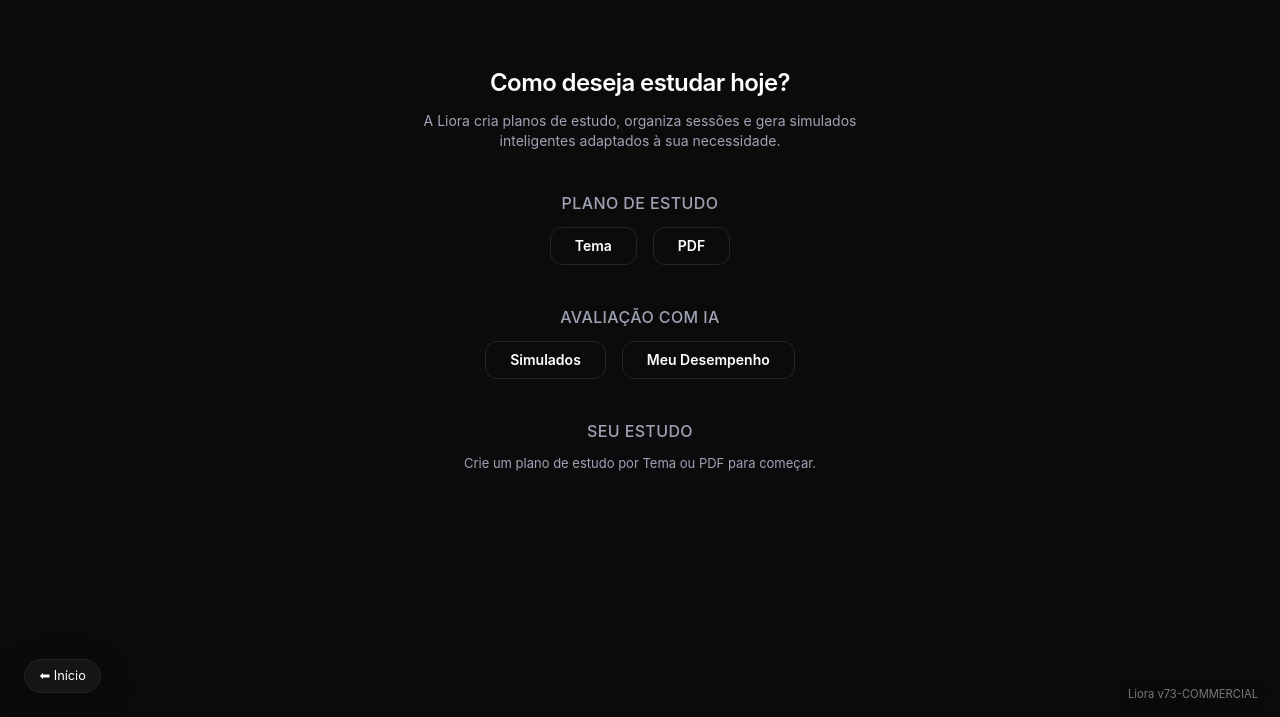
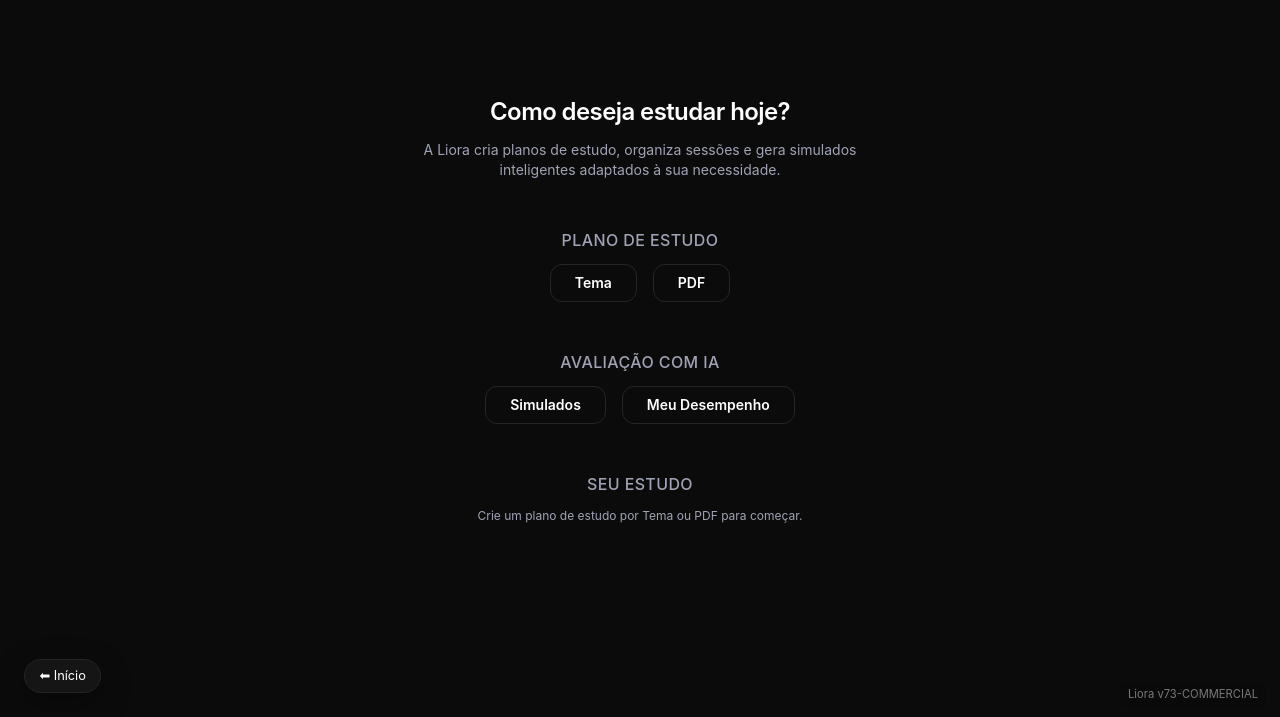
Before and after one commit to pfiuza08/liora-concursos, a website: page index.html in a window 1280 px wide. Shown: the part 83-800 px from the top of the page. Drawn offline with nearby package versions, Linux system fonts and the light colour scheme; a script that the page names is missing.

Commit message:
Update index.html

```diff
--- a/index.html
+++ b/index.html
@@ -45,20 +45,24 @@
        HOME — FULLSCREEN
        ======================================================== -->
        <section id="liora-home"
-           class="min-h-[60vh] flex flex-col items-center justify-center text-center space-y-10">
+               class="w-full min-h-[70vh] flex flex-col items-center justify-center text-center px-4 space-y-12">
 
-    <div class="space-y-3">
+        <!-- TÍTULO + SUBTÍTULO -->
+        <div class="space-y-3 max-w-md">
           <h2 class="text-2xl font-semibold tracking-tight text-[var(--fg)]">
             Como deseja estudar hoje?
           </h2>
-      <p class="text-sm text-[var(--muted)] max-w-md">
+          <p class="text-sm text-[var(--muted)]">
             A Liora cria planos de estudo, organiza sessões e gera simulados inteligentes adaptados à sua necessidade.
           </p>
         </div>
 
-    <!-- ESTUDO -->
+        <!-- PLANO DE ESTUDO -->
         <div class="space-y-3">
-      <h3 class="text-base font-medium tracking-wide text-[var(--muted)]">PLANO DE ESTUDO</h3>
+          <h3 class="text-base font-medium tracking-wide text-[var(--muted)]">
+            PLANO DE ESTUDO
+          </h3>
+
           <div class="flex gap-4 justify-center">
             <button id="home-tema" class="btn-secondary px-6 py-2 text-sm">Tema</button>
             <button id="home-upload" class="btn-secondary px-6 py-2 text-sm">PDF</button>
@@ -67,22 +71,21 @@
 
         <!-- AVALIAÇÃO -->
         <div class="space-y-3">
-      <h3 class="text-base font-medium tracking-wide text-[var(--muted)]">AVALIAÇÃO COM IA</h3>
+          <h3 class="text-base font-medium tracking-wide text-[var(--muted)]">
+            AVALIAÇÃO COM IA
+          </h3>
+
           <div class="flex gap-4 justify-center">
             <button id="home-simulados" class="btn-secondary px-6 py-2 text-sm">Simulados</button>
             <button id="home-dashboard" class="btn-secondary px-6 py-2 text-sm">Meu Desempenho</button>
           </div>
         </div>
 
-    <!-- SEU ESTUDO (HOME INTELIGENTE) -->
-   <!-- SEU ESTUDO (HOME INTELIGENTE) -->
-      <div class="space-y-3 w-full px-4">
-        <h3 class="text-base font-medium tracking-wide text-[var(--muted)] text-center">
+        <!-- SEU ESTUDO -->
+        <div class="space-y-3 w-full max-w-md">
+          <h3 class="text-base font-medium tracking-wide text-[var(--muted)]">
             SEU ESTUDO
           </h3>
-
-        <div id="home-study-box"
-             class="flex flex-col items-center gap-3 w-full max-w-md mx-auto">
 
           <button id="home-continuar-estudo"
                   class="btn-primary w-full py-2 text-sm hidden">
@@ -90,10 +93,9 @@
           </button>
 
           <p id="home-resumo-estudo"
-             class="text-[13px] leading-tight text-[var(--muted)] text-center">
+             class="text-xs text-[var(--muted)] leading-tight text-center">
             Crie um plano de estudo por Tema ou PDF para começar.
           </p>
-        </div>
         </div>
 
       </section>
```
Lines whose indentation alone changed are shown as unchanged.
